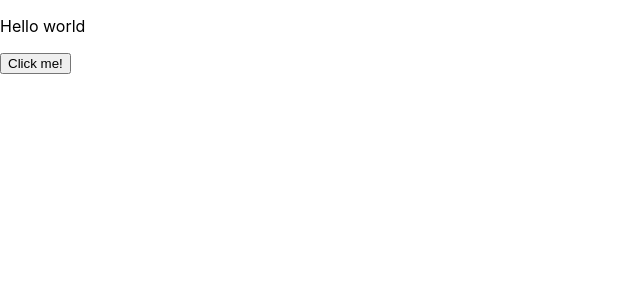
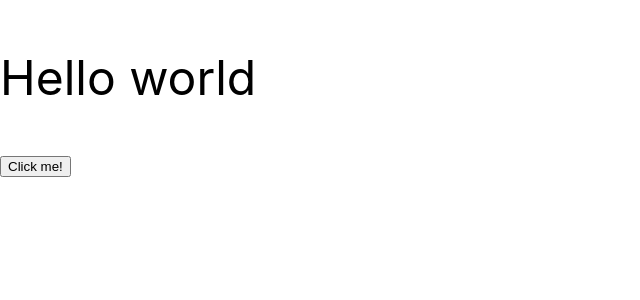
Before and after one commit to backevik/next-boilerplate, a Next.js app: page /hello/world in a window 1280 px wide. Shown: the top 300 px of the page, without its empty margins (0-640 px from the left). Built offline with nearby package versions, Linux system fonts and the light colour scheme.

Commit message:
add emotion

```diff
--- a/package.json
+++ b/package.json
@@ -18,6 +18,7 @@
     }
   },
   "dependencies": {
+    "@emotion/core": "^10.0.35",
     "next": "9.5.5",
     "node-sass": "^4.14.1",
     "react": "16.14.0",
@@ -25,6 +26,7 @@
   },
   "devDependencies": {
     "@babel/plugin-transform-react-jsx": "^7.10.4",
+    "@emotion/babel-preset-css-prop": "^10.0.27",
     "@testing-library/jest-dom": "^5.11.4",
     "@testing-library/react": "^11.1.0",
     "@testing-library/user-event": "^12.1.8",
--- a/pages/hello/world/index.tsx
+++ b/pages/hello/world/index.tsx
@@ -1,10 +1,12 @@
+/** @jsx jsx */
+import { jsx } from '@emotion/core';
 import Button from '@components/button';
 import React, { FC } from 'react';
 
 const World: FC = () => {
   return (
     <div>
-      <p>Hello world</p>
+      <p css={{ fontSize: '48px' }}>Hello world</p>
       <Button>Click me!</Button>
     </div>
   );
```
Also changed, not shown: .babelrc, 1 other file (tests, documents, lock files or other folders).
